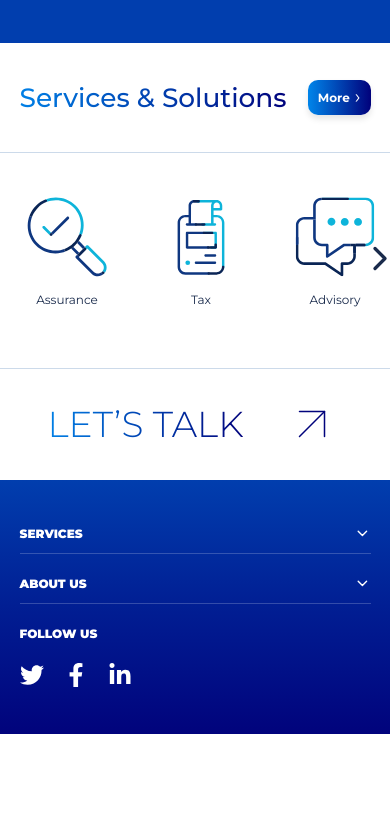
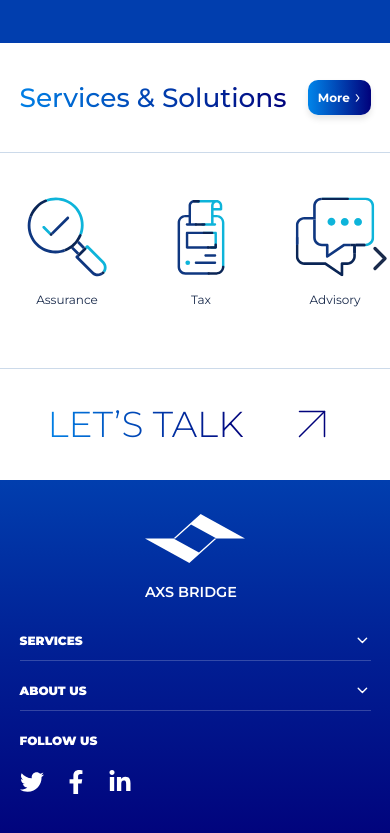
Before and after one commit to Muhammadsuleman31/axs-bridge, a Next.js app: page / in a window 390 px wide. Shown: the part 940-1773 px from the top of the page. Before the commit the page ends 1674 px from the top, so only its background shows below. Built offline with nearby package versions, Linux system fonts and the light colour scheme.

Commit message:
contact form and font

```diff
--- a/app/component/Footer.module.css
+++ b/app/component/Footer.module.css
@@ -190,13 +190,17 @@
 }
 
 @media (max-width: 1000px) {
+
   .section1{
-    display: none;
+    max-width: 100px;
+  }
+  .section1 div{
+font-size: 1.2rem;
   }
 
   .footer{
     display: grid;
-    grid-template-columns: 1fr 1fr 1fr;
+    grid-template-columns: 1.5fr 1fr 1fr 1fr;
     padding: 4vh 5vw;
   }
 
```
